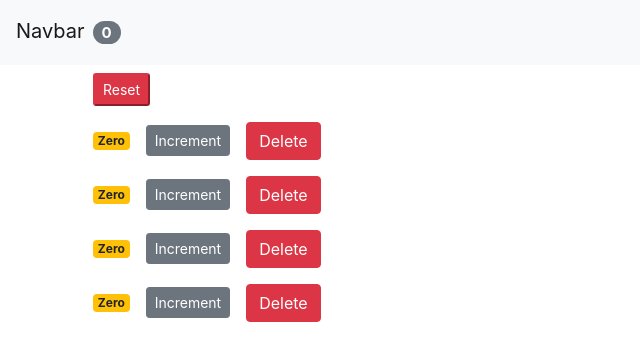
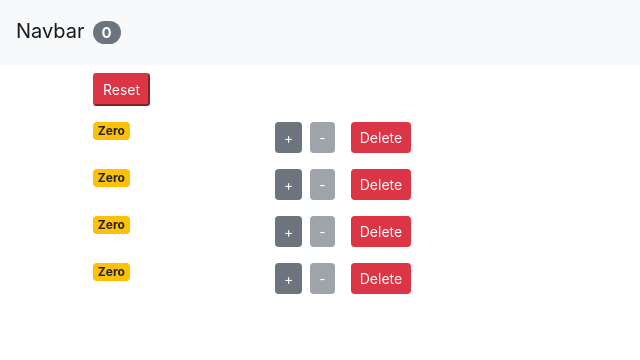
Before and after one commit to william-brace/react-test, a React (Create React App) app: page / in a window 1280 px wide. Shown: the top 360 px of the page, without its empty margins (0-640 px from the left). Built offline with nearby package versions, Linux system fonts and the light colour scheme.

Commit message:
Added decrement button

```diff
--- a/src/App.js
+++ b/src/App.js
@@ -14,20 +14,19 @@ class App extends Component {
     ],
   };
 
-  constructor() {
-    super();
-    console.log("App - Constructed");
-  }
-
-  componentDidMount() {
-    console.log("App - Mounted");
-  }
-
   handleIncrement = (counter) => {
     const counters = [...this.state.counters];
     const index = counters.indexOf(counter);
     counter[index] = { ...counter };
     counters[index].value++;
+    this.setState({ counters });
+  };
+
+  handleDecrement = (counter) => {
+    const counters = [...this.state.counters];
+    const index = counters.indexOf(counter);
+    counter[index] = { ...counter };
+    counters[index].value--;
     this.setState({ counters });
   };
 
@@ -46,7 +45,6 @@ class App extends Component {
   };
 
   render() {
-    console.log("App - Rendered");
     return (
       <React.Fragment>
         <NavBar
@@ -60,6 +58,7 @@ class App extends Component {
             onDelete={this.handleDelete}
             onIncrement={this.handleIncrement}
             onReset={this.handleReset}
+            onDecrement={this.handleDecrement}
           />
         </main>
       </React.Fragment>
--- a/src/components/counter.jsx
+++ b/src/components/counter.jsx
@@ -1,36 +1,29 @@
 import React, { Component } from "react";
 
 class Counter extends Component {
-  constructor() {
-    super();
-    console.log("Counter - Constructed");
-  }
-
-  componentDidMount() {
-    console.log("Counter - Mounted");
-  }
-
-  componentDidUpdate() {
-    console.log("Counter - Updated");
-  }
-
-  componentWillUnmount() {
-    console.log("Counter - Unmount");
-  }
   render() {
-    console.log("Counter - Rendered");
     return (
-      <div>
+      <div className="row">
+        <div className="col-2">
           <span className={this.getBadgeClasses()}>{this.formatCount()}</span>
+        </div>
+        <div className="col">
           <button
             onClick={() => this.props.onIncrement(this.props.counter)}
+            className="btn btn-secondary btn-sm"
+          >
+            +
+          </button>
+          <button
+            onClick={() => this.props.onDecrement(this.props.counter)}
             className="btn btn-secondary btn-sm m-2"
+            disabled={this.disableDecrement()}
           >
-          Increment
+            -
           </button>
           <button
             onClick={() => this.props.onDelete(this.props.counter.id)}
-          className="btn btn-danger btn-small m-2"
+            className="btn btn-danger btn-sm m-2"
           >
             <span>Delete</span>
           </button>
@@ -40,6 +33,7 @@ class Counter extends Component {
             <li key={tag}>{tag}</li>
           ))}
         </ul> */}
+        </div>
       </div>
     );
   }
@@ -55,6 +49,12 @@ class Counter extends Component {
     return (badgeClasses +=
       this.props.counter.value === 0 ? "warning" : "primary");
   }
+
+  disableDecrement() {
+    const { value } = this.props.counter;
+
+    return value <= 0 ? "disabled" : false;
+  }
 }
 
 export default Counter;
--- a/src/components/counters.jsx
+++ b/src/components/counters.jsx
@@ -2,24 +2,14 @@ import React, { Component } from "react";
 import Counter from "./counter";
 
 class Counters extends Component {
-  constructor() {
-    super();
-    console.log("Counters - Constructed");
-  }
-
-  componentDidMount() {
-    console.log("Counters - Mounted");
-  }
-
-  componentDidUpdate() {
-    console.log("Counters - Updated");
-  }
-
-
-
   render() {
-    console.log("Counters - Rendered");
-    const { counters, onDelete, onIncrement, onReset } = this.props;
+    const {
+      counters,
+      onDelete,
+      onIncrement,
+      onDecrement,
+      onReset,
+    } = this.props;
     return (
       <React.Fragment>
         <button className="btn-sm btn-danger m-2" onClick={onReset}>
@@ -30,6 +20,7 @@ class Counters extends Component {
             key={counter.id}
             onDelete={onDelete}
             onIncrement={onIncrement}
+            onDecrement={onDecrement}
             counter={counter}
           />
         ))}
```
Also changed, not shown: 1 other file (tests, documents, lock files or other folders). Lines whose indentation alone changed are shown as unchanged.
